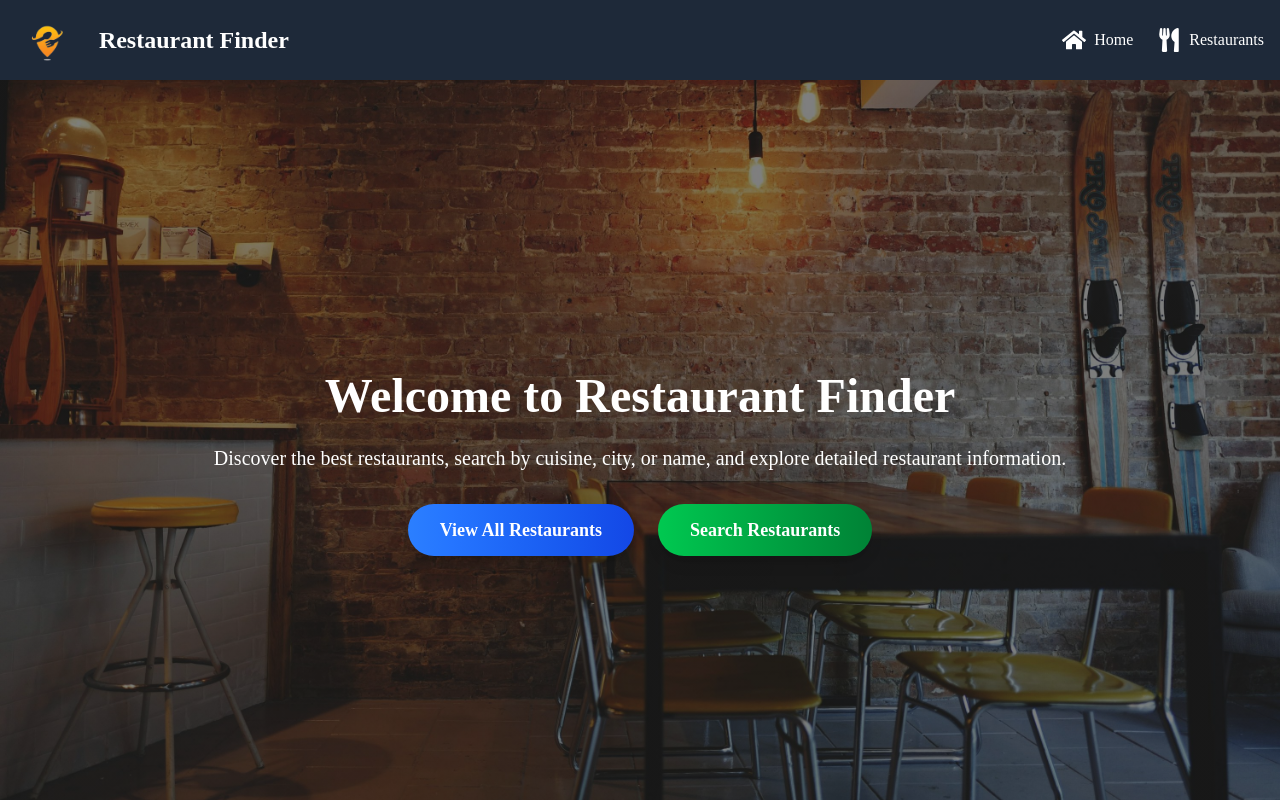
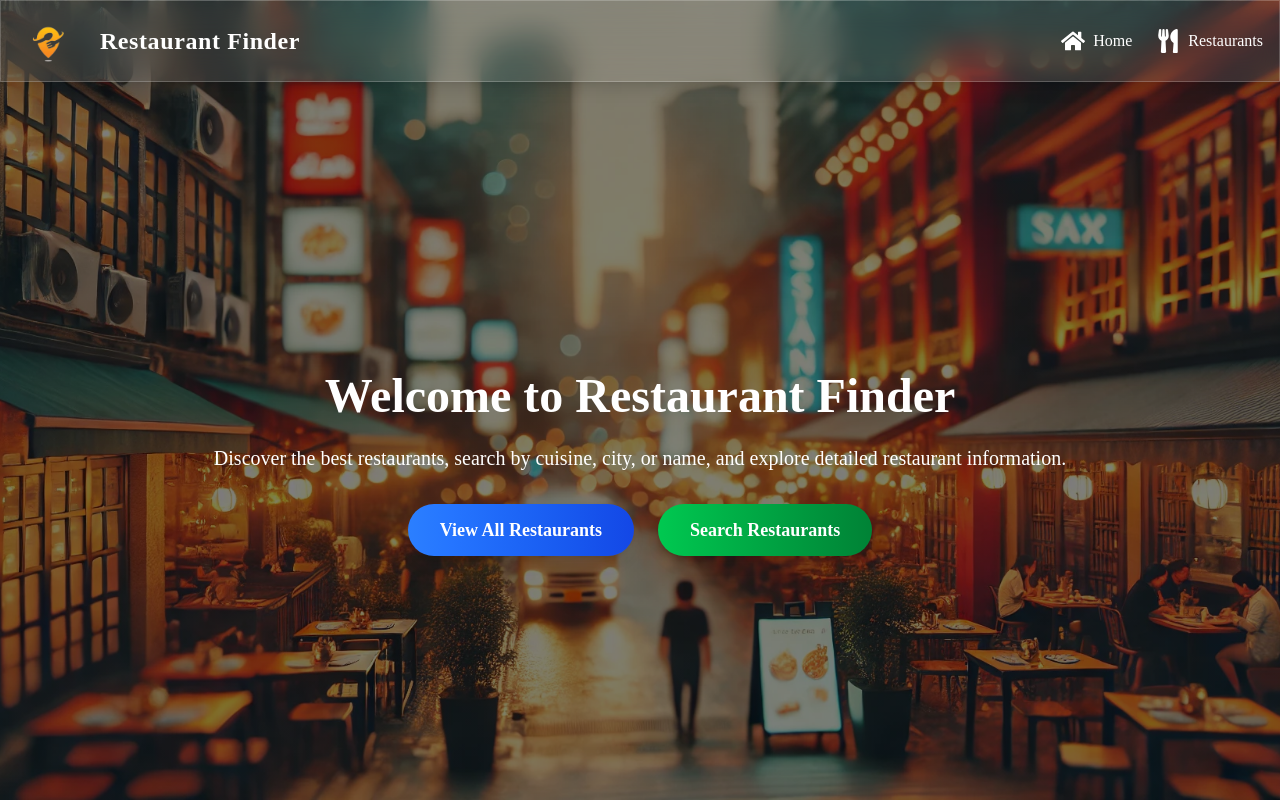
Before and after one commit to DeviSreePrasanth/restaurant-finder, a React (Vite) app in the folder client/: page / in a window 1280 px wide. Built offline with nearby package versions, Linux system fonts and the light colour scheme.

Commit message:
edited background

```diff
--- a/client/src/components/Navbar.jsx
+++ b/client/src/components/Navbar.jsx
@@ -1,28 +1,28 @@
 import React from "react";
 import { Link } from "react-router-dom";
-import { FaHome, FaUtensils } from "react-icons/fa"; // React Icons for Home and Restaurants
+import { FaHome, FaUtensils } from "react-icons/fa"; // Icons for Home & Restaurants
 import img from "../images/Food.png";
 
-const Navbar = () => {
+const Navbar = ({ textBlack }) => {
   return (
-    <nav className="bg-gray-800 text-white p-4">
-      <div className="flex justify-between items-center">
+    <nav className={`fixed top-0 left-0 w-full z-50 backdrop-blur-lg bg-white/10 shadow-lg border border-white/20 p-4 ${textBlack ? 'text-black' : 'text-white'}`}>
+      <div className="flex justify-between items-center max-w-7xl mx-auto">
         {/* Logo */}
         <div className="flex items-center">
-          <img src={img} alt="Restaurant Finder Logo" className="h-12 w-auto mr-4" />
-          <h1 className="text-2xl font-semibold font-poppins">Restaurant Finder</h1>
+          <img src={img} alt="Restaurant Finder Logo" className="h-12 w-auto mr-4 rounded-lg" />
+          <h1 className="text-2xl font-semibold font-poppins tracking-wide">Restaurant Finder</h1>
         </div>
 
         {/* Menu with Icons */}
         <ul className="flex space-x-6 ml-auto">
           <li className="flex items-center">
-            <Link to="/" className="flex items-center hover:text-gray-400 font-medium transition duration-300">
+            <Link to="/" className={`flex items-center hover:opacity-80 transition duration-300 ${textBlack ? 'text-black' : 'text-white'}`}>
               <FaHome size={24} />
               <h1 className="ml-2 hidden sm:inline">Home</h1> {/* Hidden on small screens */}
             </Link>
           </li>
           <li className="flex items-center">
-            <Link to="/restaurants" className="flex items-center hover:text-gray-400 font-medium transition duration-300">
+            <Link to="/restaurants" className={`flex items-center hover:opacity-80 transition duration-300 ${textBlack ? 'text-black' : 'text-white'}`}>
               <FaUtensils size={24} />
               <h1 className="ml-2 hidden sm:inline">Restaurants</h1> {/* Hidden on small screens */}
             </Link>
--- a/client/src/pages/HomePage.jsx
+++ b/client/src/pages/HomePage.jsx
@@ -1,6 +1,6 @@
 import React from "react";
 import { useNavigate } from "react-router-dom";
-import bg from "../images/bg.jpeg";
+import bg from "../images/bg.webp";
 import Navbar from "../components/Navbar";
 
 const HomePage = () => {
--- a/client/src/pages/RestaurantDetail.jsx
+++ b/client/src/pages/RestaurantDetail.jsx
@@ -29,7 +29,6 @@ const RestaurantDetails = () => {
 
   return (
     <>
-    <Navbar/>
     <div className="mt-10 p-8 bg-beige shadow-lg rounded-lg">
       <div className="grid grid-cols-1 md:grid-cols-2 gap-10 items-center">
         <div className="relative">
--- a/client/src/pages/RestaurantList.jsx
+++ b/client/src/pages/RestaurantList.jsx
@@ -72,8 +72,8 @@ const RestaurantList = () => {
 
   return (
     <>
-      <Navbar />
-      <div className="restaurant-list p-5 bg-gray-50 min-h-screen">
+      <Navbar textBlack={true} />
+      <div className="restaurant-list p-5 bg-gray-50 mt-20 min-h-screen">
         {loading ? (
           <p className="text-center text-gray-600">Loading...</p>
         ) : error ? (
--- a/client/src/pages/Search.jsx
+++ b/client/src/pages/Search.jsx
@@ -1,7 +1,7 @@
 import React, { useState } from "react";
 import { useNavigate } from "react-router-dom";
 import { motion, AnimatePresence } from "framer-motion";
-import bg from "../images/bg.jpeg";
+import bg from "../images/bg.webp";
 import { FaMapMarkerAlt, FaSearch, FaCamera } from "react-icons/fa";
 import Navbar from "../components/Navbar";
 
```
Also changed, not shown: client/src/images/bg.webp, 1 other file (tests, documents, lock files or other folders).
